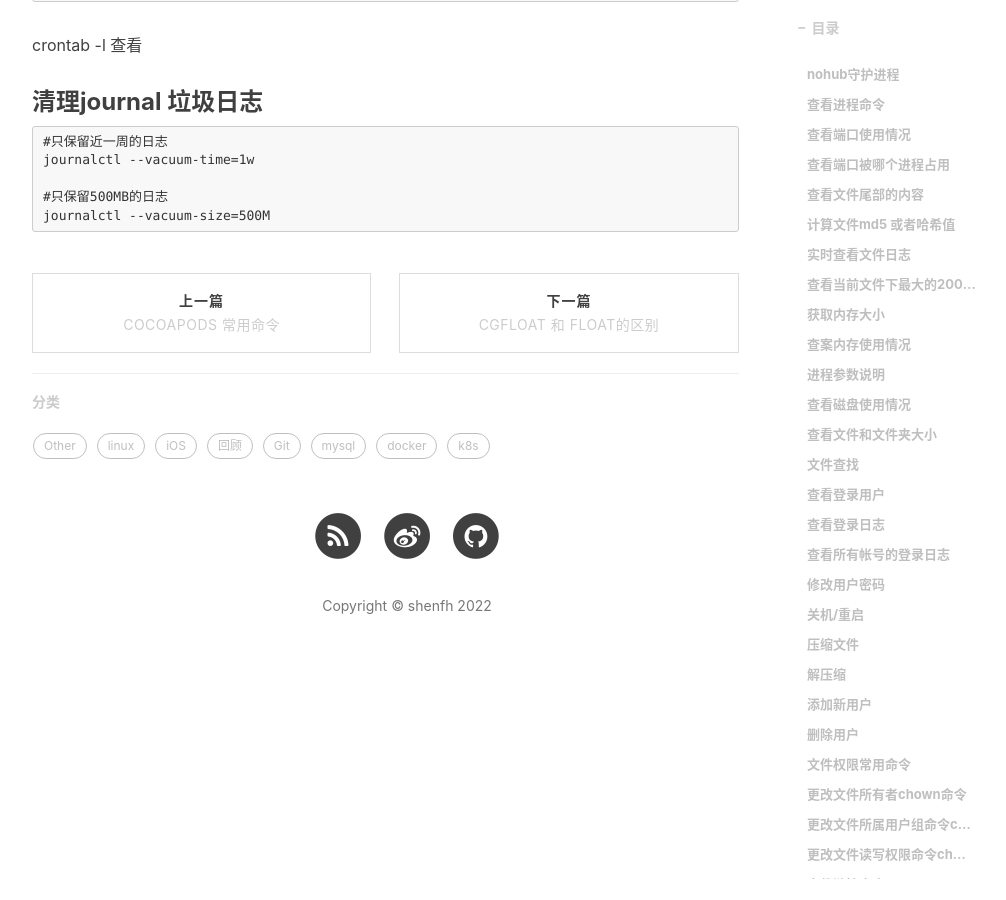
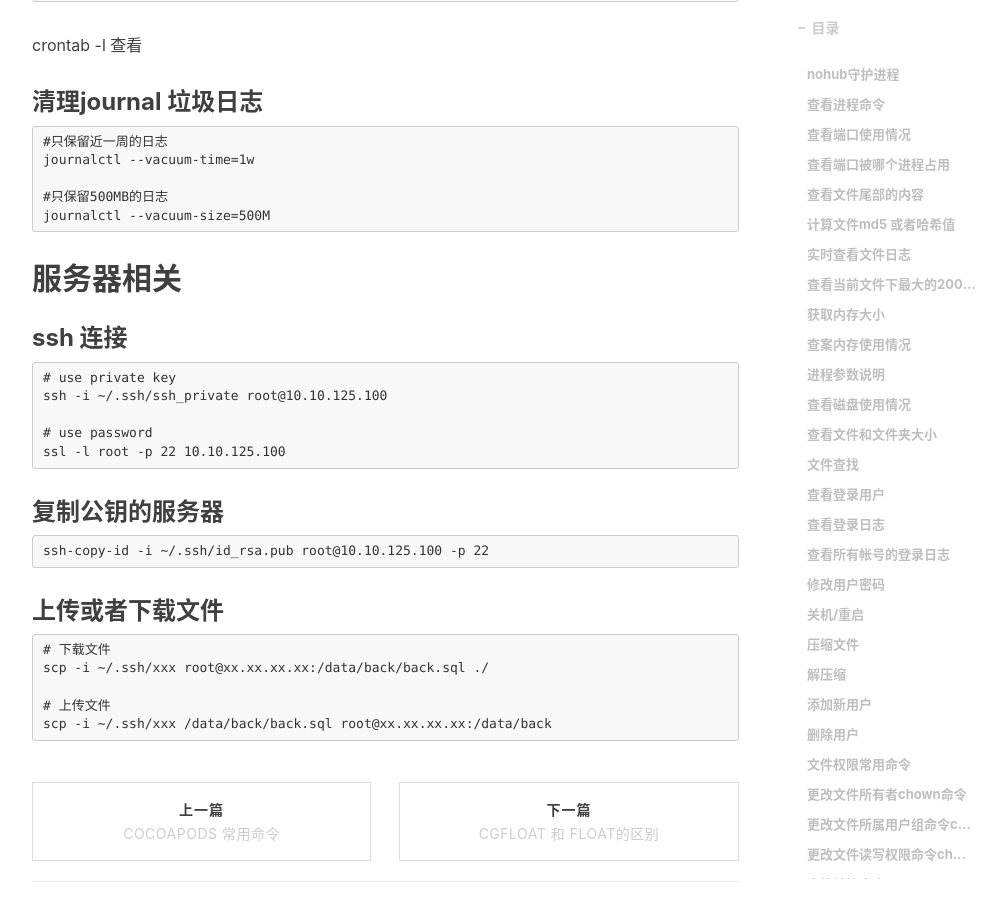
Before and after one commit to fooval-shen/shenfh.github.io, a Jekyll site: the page built from _posts/shenfh/2016-12-28-linuxCmd.md, in a window 1280 px wide and 900 px high, scrolled down 7715 px. Shown: the whole window, without its empty margins (233-1239 px from the left). Built offline with Jekyll 4.4.1, drawn with Linux system fonts in a browser that asks for light colours; nearby versions of some CDN libraries; comment, search, counter and statistics services are not loaded.

Commit message:
Update blog

````diff
--- a/_posts/shenfh/2016-12-28-linuxCmd.md
+++ b/_posts/shenfh/2016-12-28-linuxCmd.md
@@ -367,3 +367,33 @@ journalctl --vacuum-time=1w
 #只保留500MB的日志
 journalctl --vacuum-size=500M
 ```
+
+
+## 服务器相关
+
+### ssh 连接
+
+```
+# use private key
+ssh -i ~/.ssh/ssh_private root@10.10.125.100
+
+# use password
+ssl -l root -p 22 10.10.125.100
+```
+
+### 复制公钥的服务器
+
+```
+ssh-copy-id -i ~/.ssh/id_rsa.pub root@10.10.125.100 -p 22
+```
+
+### 上传或者下载文件
+
+
+```
+# 下载文件
+scp -i ~/.ssh/xxx root@xx.xx.xx.xx:/data/back/back.sql ./
+
+# 上传文件
+scp -i ~/.ssh/xxx /data/back/back.sql root@xx.xx.xx.xx:/data/back
+```
````
Also changed, not shown: _posts/k8s/2020-12-21-k8s-command.md (+70 -1 lines).
